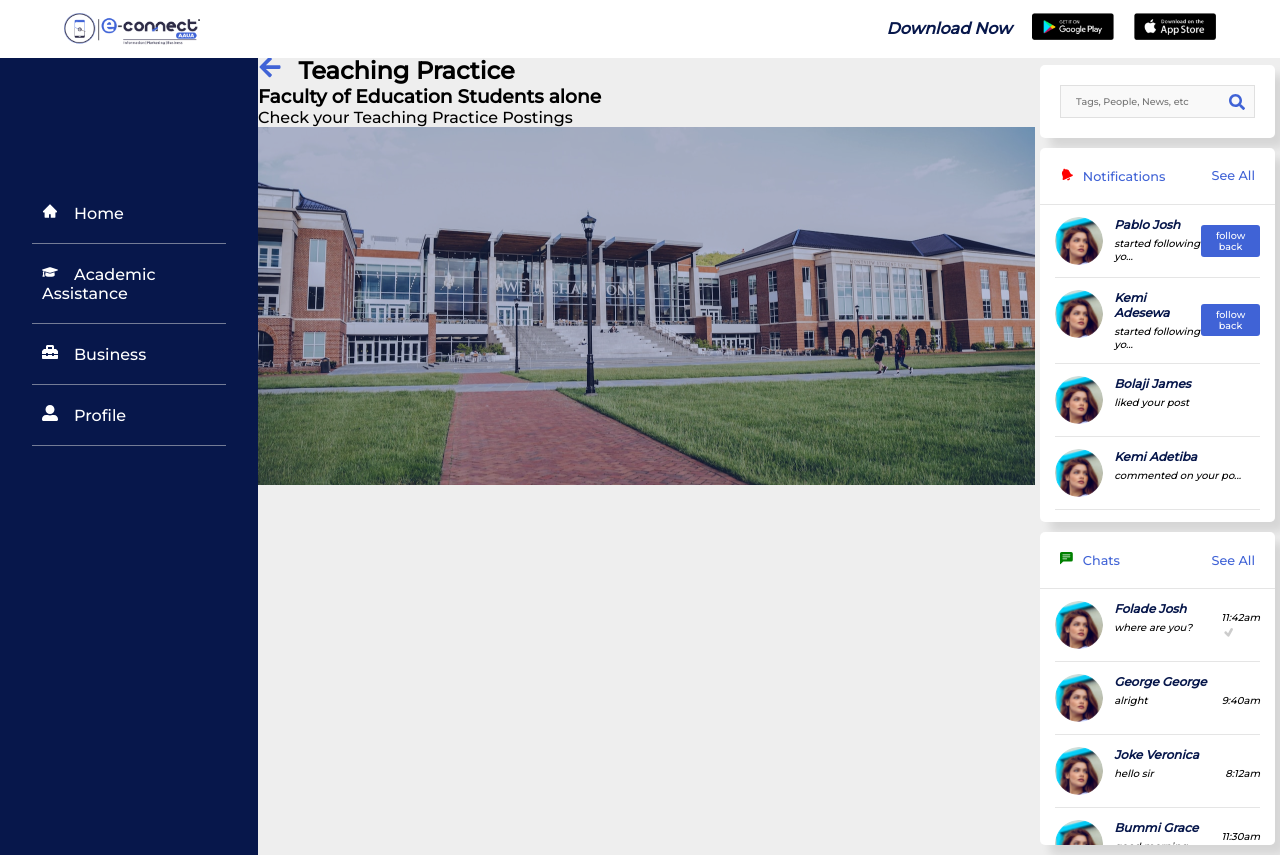
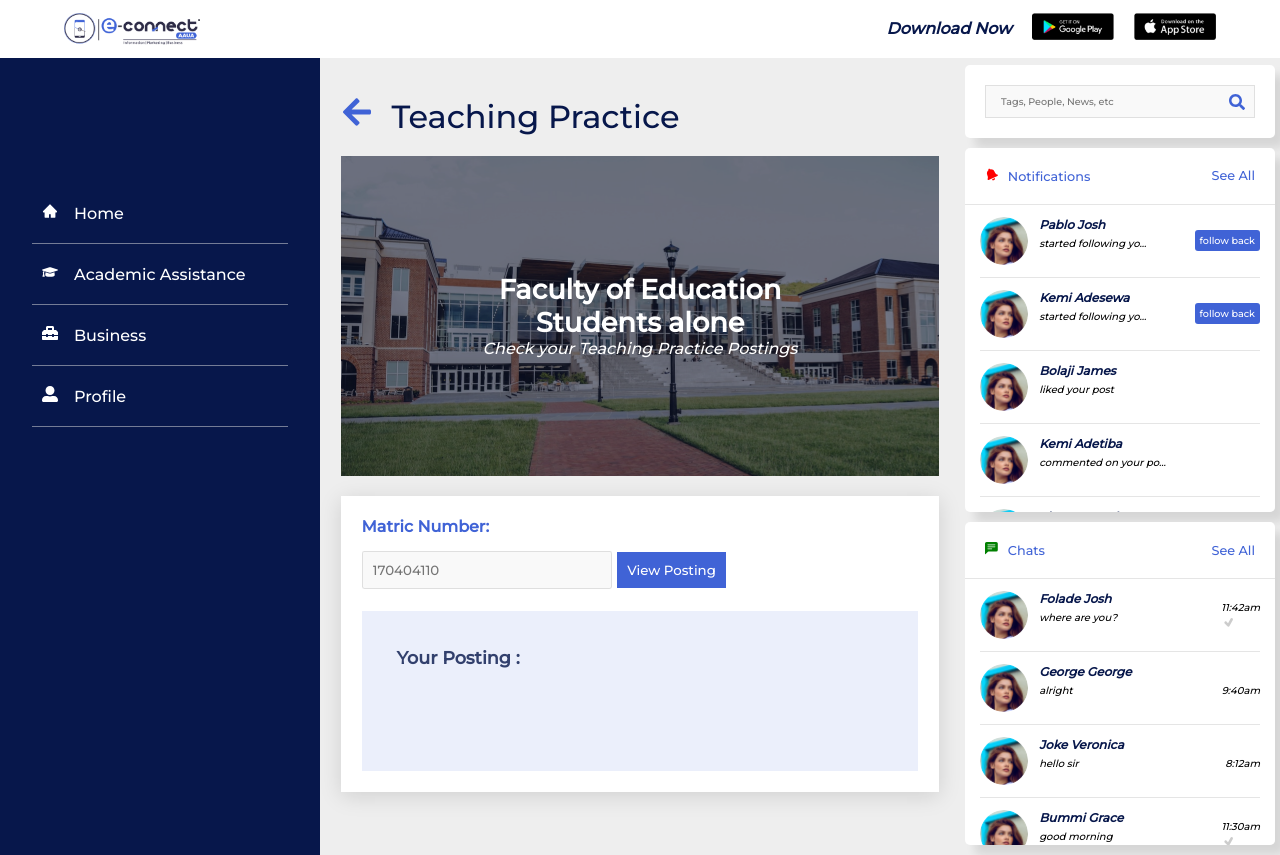
Before and after one commit to deralph/econnect-new, a React (Create React App) app: page /teaching-practice in a window 1280 px wide. Built offline with nearby package versions, Linux system fonts and the light colour scheme.

Commit message:
finished teaching practice page

```diff
--- a/src/components/newsFeed/middle/teachPractice/TeachPrac.js
+++ b/src/components/newsFeed/middle/teachPractice/TeachPrac.js
@@ -1,11 +1,13 @@
 import React from "react";
 import { FaArrowLeft } from "react-icons/fa";
 import styles from "../../../../styles/newsFeed/teachprac.module.css";
+import style from "../../../../styles/newsFeed/index.module.css";
+import style1 from "../../../../styles/newsFeed/acad.module.css";
 
 const TeachPrac = () => {
   return (
-    <section>
-      <h2>
+    <section className={`${style.center} ${style1.center}`}>
+      <h2 className={style1.head}>
         <FaArrowLeft
           className={styles.icon}
           style={{ color: "#4063D6", marginRight: "10px" }}
@@ -13,10 +15,19 @@ const TeachPrac = () => {
         Teaching Practice{" "}
       </h2>
       <div className={styles.info}>
-        <h3>Faculty of Education Students alone</h3>
-        <p>Check your Teaching Practice Postings</p>
+        <div>
+          <h3>Faculty of Education Students alone</h3>
+          <p>Check your Teaching Practice Postings</p>
+        </div>
       </div>
-      <img src="/rectangle 63.png" alt="school building pics" />
+      <div className={styles.posting}>
+        <p>Matric Number:</p>
+        <form>
+          <input type="text" placeholder="170404110" />
+          <button>View Posting</button>
+        </form>
+        <div className={styles.box}>Your Posting :</div>
+      </div>
     </section>
   );
 };
--- a/src/index.css
+++ b/src/index.css
@@ -31,3 +31,7 @@ img {
 textarea {
   resize: none;
 }
+input,
+textarea {
+  outline: none;
+}
--- a/src/styles/newsFeed/acad.module.css
+++ b/src/styles/newsFeed/acad.module.css
@@ -12,7 +12,7 @@
 }
 .center {
   margin: auto 0;
-  padding: 20px;
+  padding: 1.3em;
 }
 .container {
   display: flex;
--- a/src/styles/newsFeed/teachprac.module.css
+++ b/src/styles/newsFeed/teachprac.module.css
@@ -0,0 +1,74 @@
+.info {
+  min-height: 40vh;
+  display: grid;
+  place-content: center;
+  background: url("../../../public//Rectangle\ 63.png");
+  color: #fff;
+  width: 100%;
+  position: relative;
+}
+.info::before {
+  background-color: rgba(0, 0, 0, 0.37);
+  content: "";
+  display: block;
+  height: 100%;
+  position: absolute;
+  width: 100%;
+}
+.info div {
+  width: 80%;
+  margin: 0 auto;
+  text-align: center;
+  z-index: 10;
+}
+.info h3 {
+  font-size: 1.7em;
+}
+.info p {
+  font-size: 1em;
+  font-style: italic;
+}
+.posting {
+  background: #fff;
+  padding: 1.3em;
+  width: 100%;
+  height: auto;
+  margin-top: 20px;
+  box-shadow: 0px 4.217096328735352px 21.085481643676758px 0px #00000021;
+}
+.posting p {
+  color: #4063d6;
+  font-weight: 600;
+  display: block;
+}
+.posting form {
+  display: flex;
+  align-items: center;
+  margin: 15px 0;
+}
+.posting form input {
+  padding: 10px;
+  width: 45%;
+  margin-right: 5px;
+  background: rgba(217, 217, 217, 0.16);
+  border: 0.704923px solid rgba(0, 0, 0, 0.1);
+  border-radius: 2.43077px;
+}
+.posting form button {
+  background: #4063d6;
+  color: #fff;
+  padding: 10px;
+  border: none;
+}
+.box {
+  font-weight: 600;
+  min-height: 20vh;
+  width: 100%;
+  color: #07174bcf;
+
+  background: #4063d61a;
+
+  padding: 2em;
+  font-size: 1.1em;
+  margin-top: 1.3em;
+}
```
